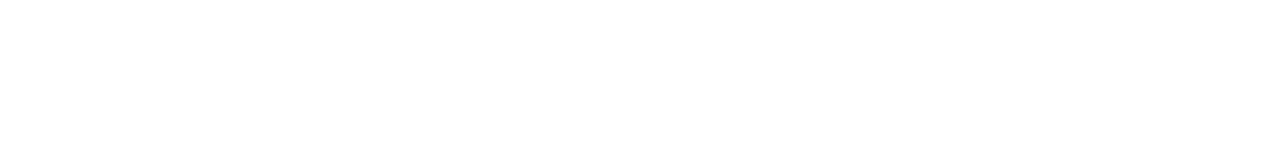
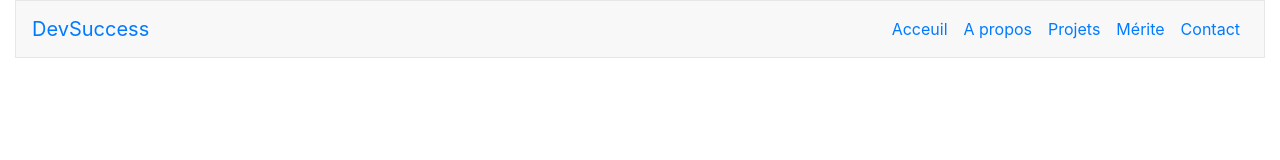
Before and after one commit to Group-ITDevSuccess/devsuccess.github.io, a plain HTML site: page CV/Web/index.html in a window 1280 px wide. Drawn offline with Linux system fonts and the light colour scheme.

Commit message:
Mise en place de bare de navigation

```diff
--- a/CV/Web/index.html
+++ b/CV/Web/index.html
@@ -6,8 +6,29 @@
     <meta name="viewport" content="width=device-width, initial-scale=1.0">
     <title>Dev Success CV</title>
     <link rel="stylesheet" href="style.css">
+
+    <link rel="stylesheet" href="css/bootstrap.min.css">
 </head>
 <body>
+    <div class="container-fluid">
+        <nav class="navbar navbar-default">
 
+            <div class="navbar-header">
+                <a href="#" class="navbar-brand">DevSuccess</a>
+            </div>
+
+            <ul class="nav">
+                <li class="active mx-2"><a href="#">Acceuil</a></li>
+                <li class="mx-2"><a href="#">A propos</a></li>
+                <li class="mx-2"><a href="#">Projets</a></li>
+                <li class="mx-2"><a href="#">Mérite</a></li>
+                <li class="mx-2"><a href="#">Contact</a></li>
+            </ul>
+
+        </nav>
+    </div>
+
+
+<script src="js/bootstrap.min.js"></script>
 </body>
 </html>
--- a/CV/Web/style.css
+++ b/CV/Web/style.css
@@ -0,0 +1,15 @@
+.navbar{
+    position: relative;
+    min-height: 50px;
+    margin-bottom: 20px;
+    border: 1px solid transparent;
+}
+
+.navbar-default{
+    background-color: #f8f8f8;
+    border-color: #e7e7e7;
+}
+body{
+    padding: 0;
+    margin: 0;
+}
```
